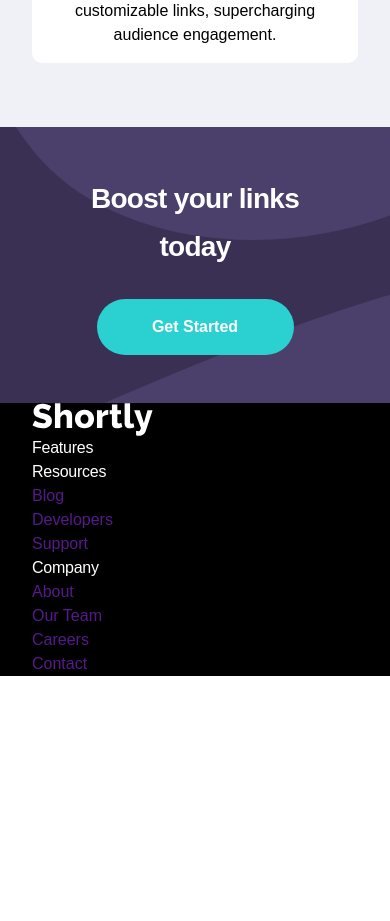
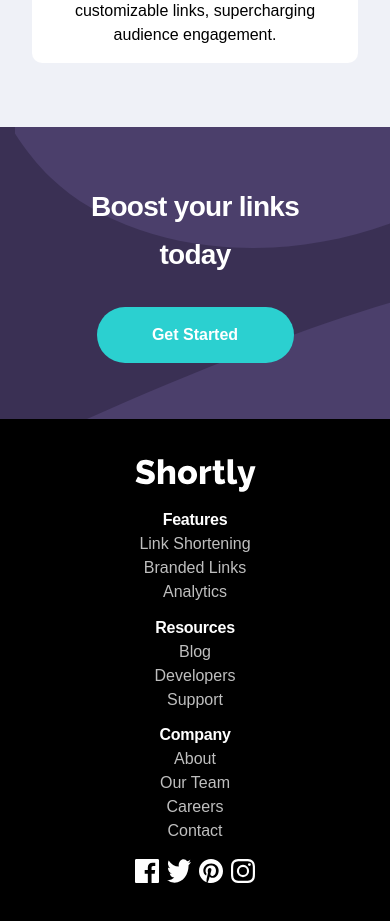
Before and after one commit to glopzel/shortly, a React (Vite) app: page / in a window 390 px wide. Shown: the part 2040-2961 px from the top of the page. Before the commit the page ends 2716 px from the top, so only its background shows below. Built offline with nearby package versions, Linux system fonts and the light colour scheme.

Commit message:
footer responsive

```diff
--- a/src/App.css
+++ b/src/App.css
@@ -40,6 +40,7 @@ h5 {
   line-height: 24px;
   letter-spacing: -0.25px;
   font-size: 16px;
+  font-weight: 700;
 }
 
 .footer-links {
@@ -184,7 +185,7 @@ h5 {
   background-image: url('./assets/images/bg-boost-mobile.svg');
   background-repeat: no-repeat;
   background-position: right;
-  padding: 3em;
+  padding: 3.5em;
 }
 
 .btn, .input-submit  {
@@ -318,8 +319,32 @@ form {
 footer {
   background: black;
   color: white;
+  padding: 2.5em 0;
 }
 
+footer .container {
+  display: flex;
+  flex-direction: column;
+  align-items: center;
+  gap: 1em;
+}
+
+.second-nav-container {
+  display: flex;
+  flex-direction: column;
+  align-items: center;
+  text-align: center;
+  gap: 0.7em;
+}
+
+.secondary-nav a {
+  color: rgba(191, 191, 191, 1);
+}
+
+.social-media {
+  display: flex;
+  gap: 0.5em;
+}
 
 @media (min-width: 50em) {
   h1 {
@@ -335,6 +360,10 @@ footer {
   h4 {
     letter-spacing: -1px;
     line-height: 48px;
+  }
+
+  h5 {
+    margin-bottom: 1em;
   }
 
   .text-align {
@@ -425,6 +454,21 @@ footer {
   .cta-block {
     background-image: url('./assets/images/bg-boost-desktop.svg');
   }
+
+  footer .container {
+    flex-direction: row;
+    align-items: flex-start;
+  }
+
+  .second-nav-container {
+    flex: 1;
+    align-items: flex-start;
+    justify-content: flex-end;
+    gap: 2.5em;
+    text-align: left;
+    flex-direction: row;
+    margin-right: 2em;
+  }
 }
 
 /* NAVIGATION QUERIES */
@@ -435,7 +479,6 @@ footer {
     width: min(var(--max-width), 100% - var(--padding) * 2);
     display: grid;
     grid-template-columns: auto 1fr;
-    /* justify-content: space-between; */
     align-items: center;
     margin: 2em;
     margin-inline: auto;
@@ -519,13 +562,11 @@ footer {
     transform: translateX(0%);
   }
 
-  /*  if primary navigation has data=true  */
   .primary-navigation[data-visible="true"] {
     transform: translateX(0%);
   }
 
   .mobile-nav-toggle {
-    /* display: block; */
     position: absolute;
     background-color: transparent;
     aspect-ratio: 1;
--- a/src/components/Footer.jsx
+++ b/src/components/Footer.jsx
@@ -1,4 +1,8 @@
 import Logo from './Logo'
+import twitter from '../assets/images/icon-twitter.svg'
+import facebook from '../assets/images/icon-facebook.svg'
+import pinterest from '../assets/images/icon-pinterest.svg'
+import instagram from '../assets/images/icon-instagram.svg'
 
 const Footer = ({fill}) => {
   return (
@@ -7,13 +11,13 @@ const Footer = ({fill}) => {
             <div className="footer-logo">
                 <Logo fill={fill} />
             </div>
-            <div>
+            <div className='second-nav-container'>
                 <section className="secondary-nav">
                     <h5>Features</h5>
                     <ul>
-                        <li><a href=""></a></li>
-                        <li><a href=""></a></li>
-                        <li><a href=""></a></li>
+                        <li><a href="">Link Shortening</a></li>
+                        <li><a href="">Branded Links</a></li>
+                        <li><a href="">Analytics</a></li>
                     </ul>
                 </section>
                 <section className="secondary-nav">
@@ -34,6 +38,12 @@ const Footer = ({fill}) => {
                     </ul>
                 </section>
             </div>
+            <div className="social-media">
+                <img src={facebook} alt="" />
+                <img src={twitter} alt="" />
+                <img src={pinterest} alt="" />
+                <img src={instagram} alt="" />
+            </div>
         </div>
     </footer>
   )
```
